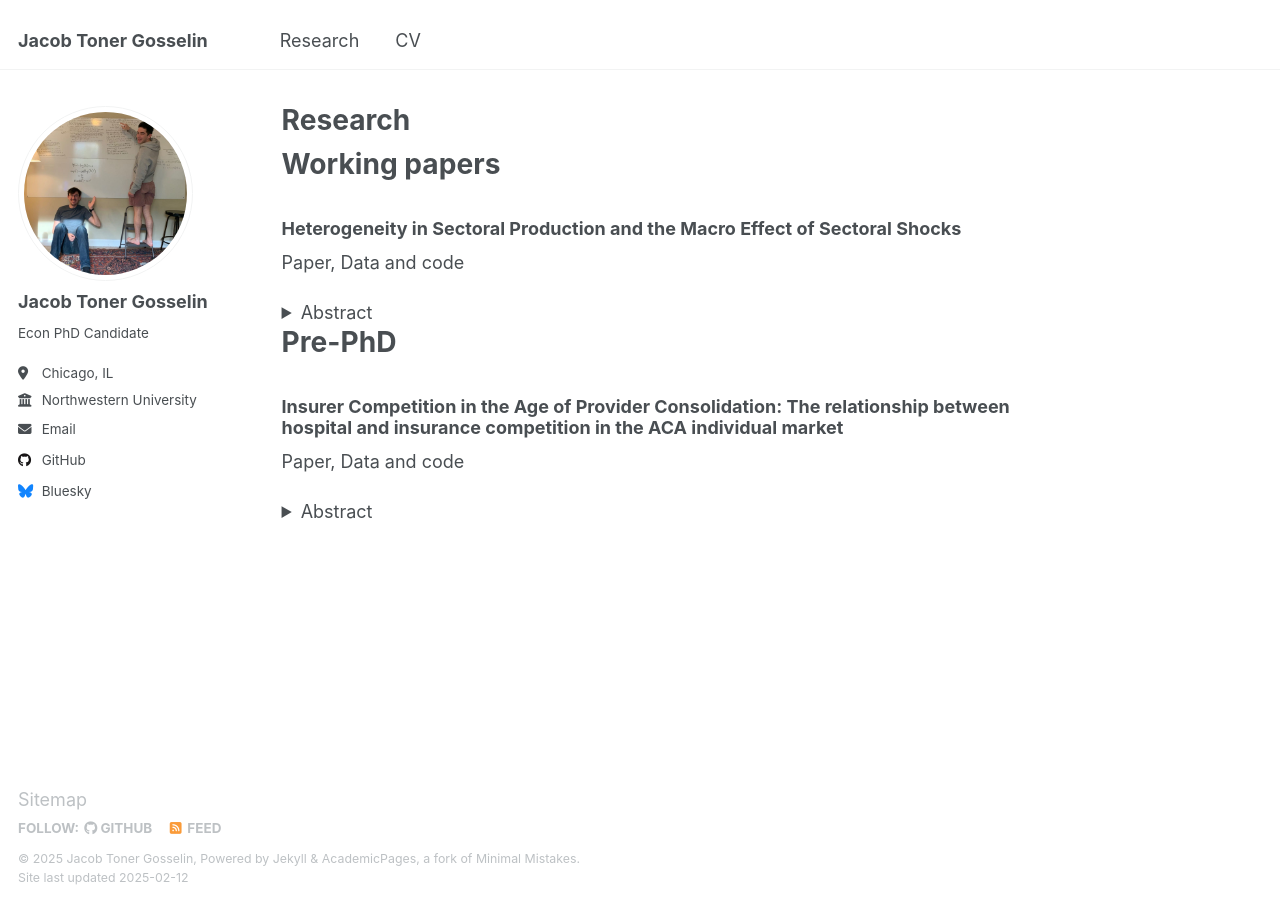
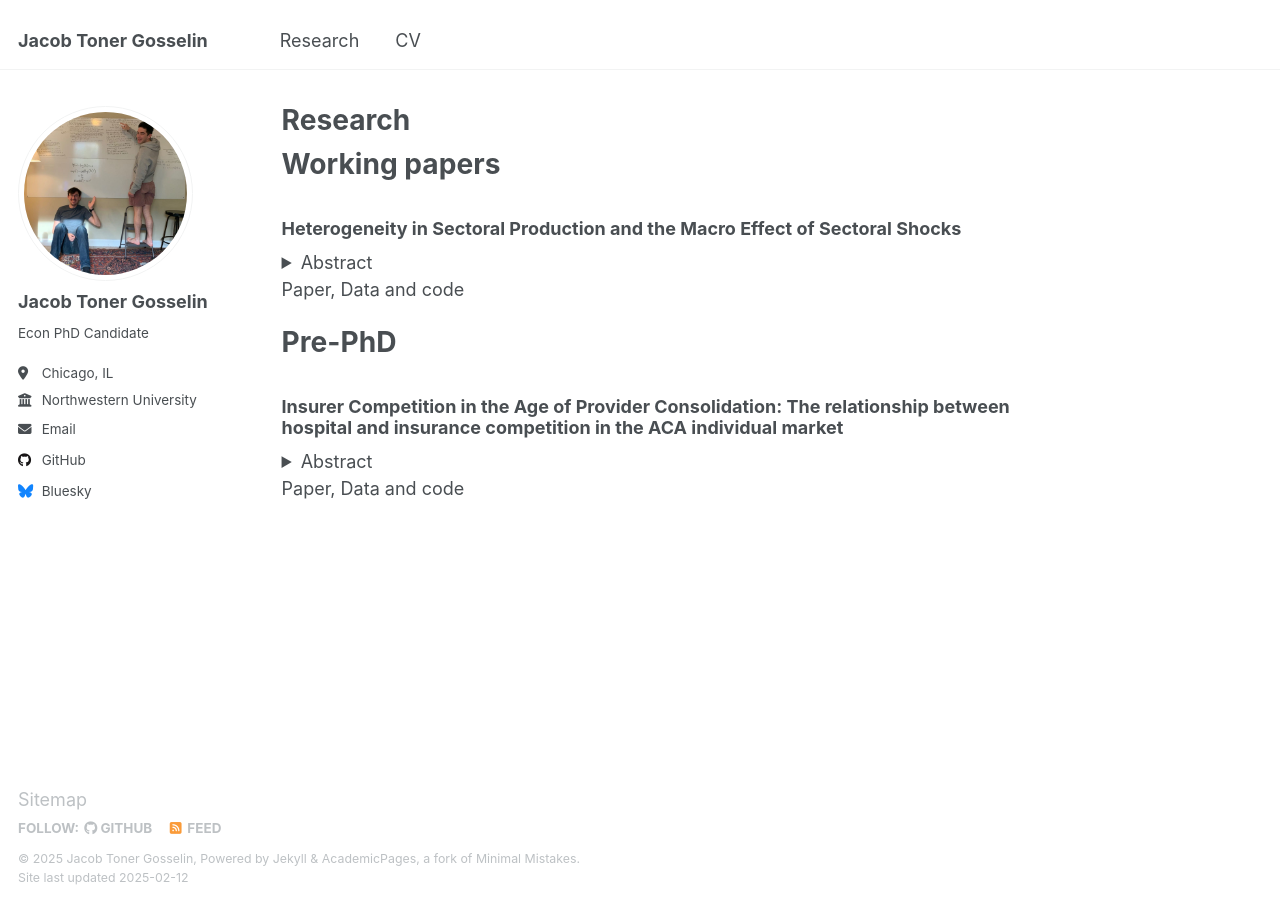
Before and after one commit to jacobgosselin/jacobgosselin.github.io, a Jekyll site: the page built from _pages/research.md, in a window 1280 px wide. Built offline with Jekyll 4.4.1, drawn with Linux system fonts in a browser that asks for light colours.

```diff
--- a/_pages/research.md
+++ b/_pages/research.md
@@ -10,19 +10,24 @@ redirect_from:
 # Working papers
 
 ### Heterogeneity in Sectoral Production and the Macro Effect of Sectoral Shocks
-Paper, Data and code
+
 <details>
 <summary>Abstract</summary>
 <br>
 The effect of a negative sectoral shock on GDP depends on how important the shocked sector is as a direct and indirect supplier and how easily sectors can substitute inputs. Past estimates of the parameters that determine these qualities in the US have been restrictive: they have not been allowed to vary across industries or across time. This paper uses a novel empirical strategy to relax those restrictions, by exploiting variation in input expenditure share shifts within industries rather than across industries. The resulting estimates exhibit significant sectoral and temporal heterogeneity, and are dynamically correlated with weighted patents. In a calibrated GE model of multi-sector production, this heterogeneity (1) raises[lowers] the GDP effect of negative shocks to sectors whose customers are less[more] able to substitute inputs (e.g. the GDP effect of ``Chemical products'' shocks rises), (2) raises[lowers] the GDP effect of negative sectoral shocks in years where sectors are less[more] able to substitute inputs, and (3) raises[lowers] the GDP effect of negative shocks to sectors as they become more[less] central input suppliers (e.g. between 1997 and 2023 the GDP effect of ``Paper products'' shocks fell and the GDP effect of ``Computer and electronic products'' shocks rose due to changes in their importance as input suppliers).
 </details>
 
+Paper, Data and code
+
+
 # Pre-PhD
 
 ### Insurer Competition in the Age of Provider Consolidation: The relationship between hospital and insurance competition in the ACA individual market
-Paper, Data and code
+
 <details>
 <summary>Abstract</summary>
 <br>
 This paper investigates the impact of hospital competition (or lack thereof) on insurer participation in the ACA's individual market. Using public data from CMS, and private data from the American Hospital Association (AHA), I construct the Herfindahl–Hirschman Index (HHI)  for hospital and insurer markets at the county-level in 34 of the 36 states using federally facilitated marketplaces, across 2015 and 2016 (hospital HHI is lagged by one year). I fit a linear model on 2063 counties across two years in these states, controlling for county-level covariates and fixed effects for year-"rating area" (a geographic designation created by the ACA,  which typically amounts to a collection of counties). I estimate my parameters using OLS. I find higher hospital HHI levels are associated with higher insurer HHI levels at a coefficient of .033, log linearized. I lay the groundwork for further analysis once more years of data are available, contributing to the existing literature by focusing on insurer competition rather than premium price as my primary outcome, leveraging "rating areas" for better model specification, and outlining a novel approach to hospital market HHI construction using hospital "radii" rather than pre-existing geographic bounds.
 </details>
+
+Paper, Data and code
```
